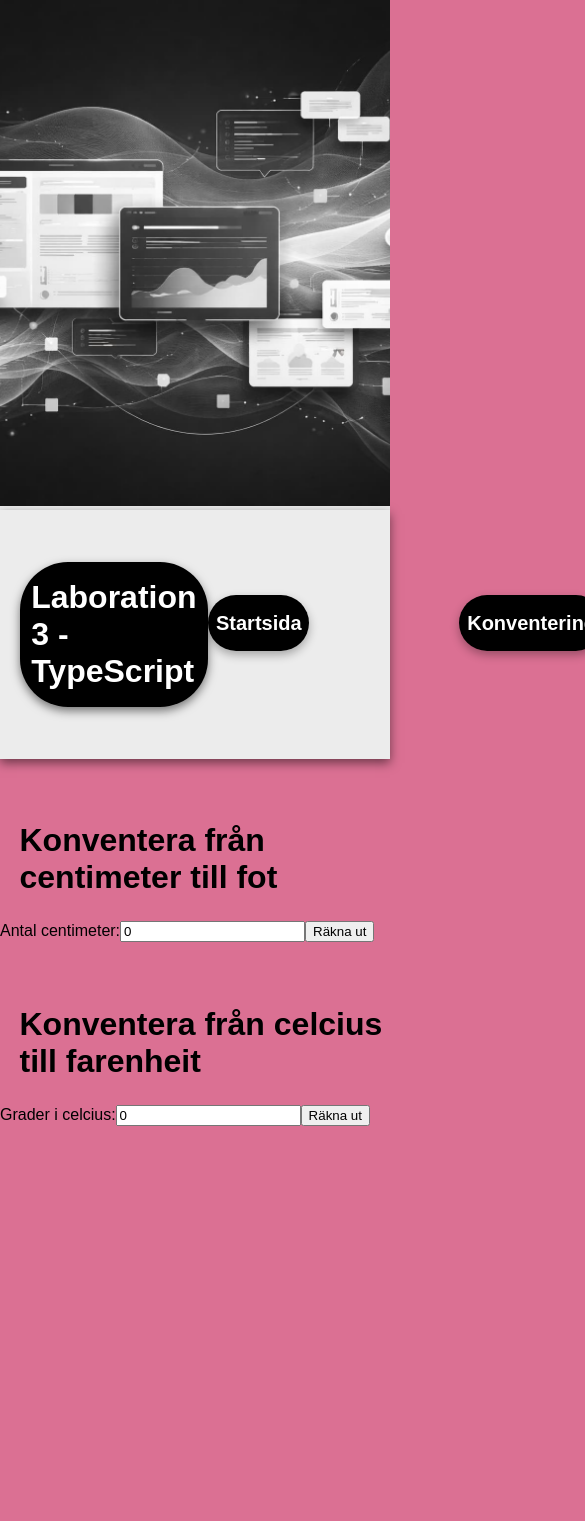
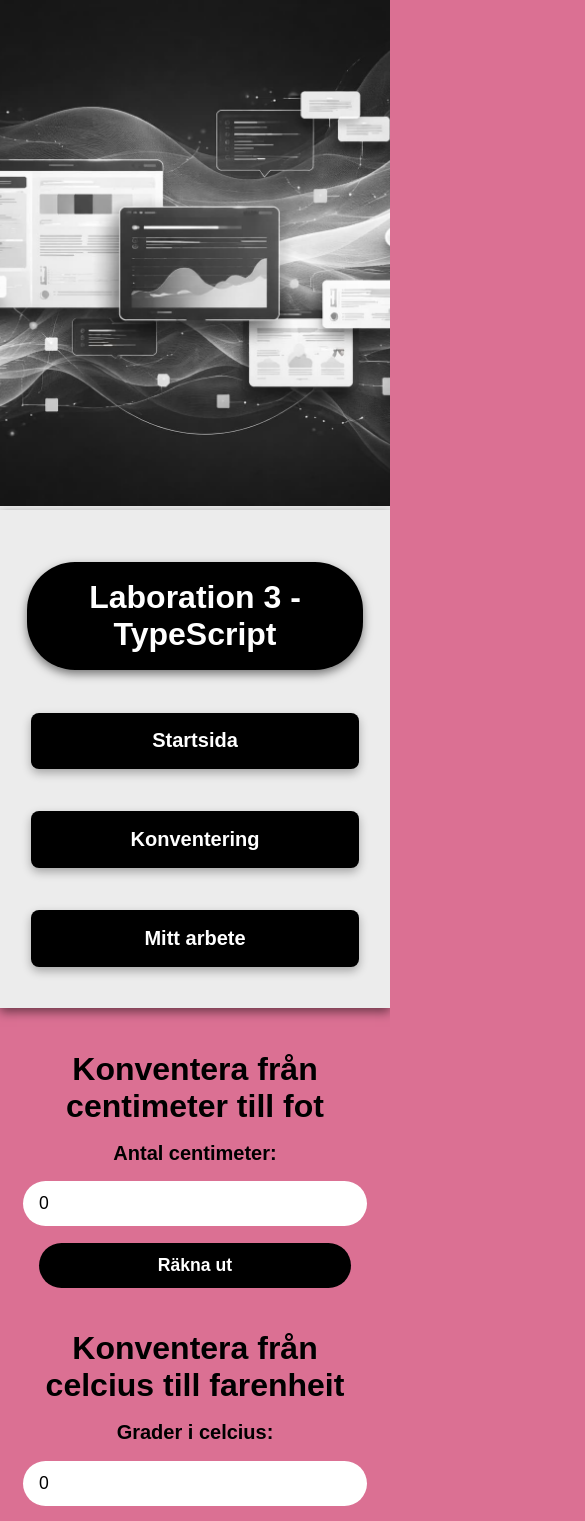
Before and after one commit to alvastern/laboration-3-typescript, an Angular app: page /varden in a window 390 px wide. Shown: the top 1521 px of the page, 585 px wide, since content can reach past the window. Before the commit the page ends 1126 px from the top, so only its background shows below. Built offline with nearby package versions, Linux system fonts and the light colour scheme.

Commit message:
Styling + responsivitet

```diff
--- a/src/app/pages/arbete/arbete.scss
+++ b/src/app/pages/arbete/arbete.scss
@@ -9,7 +9,20 @@ h3 {
 }
 
 p {
-    font-size: 1.5rem;
+    font-size: 1.25rem;
     margin: 0 0 10vh 5vw;
     width: 60ch;
 }
+
+@media (max-width: 1024px) {
+    h2, h3 {
+        text-align: center;
+        margin: 5vh auto 2vh auto;
+    }
+
+    p {
+        text-align: center;
+        margin: 0 auto 5vh auto;
+        width: 80vw;
+    }
+}
--- a/src/app/pages/home/home.scss
+++ b/src/app/pages/home/home.scss
@@ -8,3 +8,16 @@ p {
     margin: 0 0 10vh 5vw;
     width: 50ch;
 }
+
+@media (max-width: 1024px) {
+    p {
+        text-align: center;
+        margin: 0 auto 5vh auto;
+        width: 80vw;
+    }
+
+    h2 {
+        text-align: center;
+        margin: 5vh auto 2.5vh auto;
+    }
+}
--- a/src/app/pages/varden/varden.html
+++ b/src/app/pages/varden/varden.html
@@ -3,23 +3,23 @@
         <h2>Konventera från centimeter till fot</h2>
 
         <form (submit)="cmToFot($event)" id="formFot">
-            <label for="inputNumberMeter">Antal centimeter:</label>
-            <input type="number" [(ngModel)]="cm" name="cm" placeholder="Skriv in ett nummer">
+            <label for="inputNumberMeter">Antal centimeter: </label>
+            <input type="number" [(ngModel)]="cm" name="cm" placeholder="Skriv in ett nummer" id="inputFot">
             <button type="submit" id="submitFot">Räkna ut</button>
         </form>
 
-        <p *ngIf="fot">Fot: {{ fot }}</p>
+        <p *ngIf="fot" id="resultatFot">Fot: {{ fot }}</p>
     </section>
 
     <section>
         <h2>Konventera från celcius till farenheit</h2>
 
-        <form (submit)="celciusToFarenheit($event)" id="formCelcius">
-            <label for="inputNumberCelcius">Grader i celcius:</label>
-            <input type="number" [(ngModel)]="celcius" name="celcius" placeholder="Skriv in ett nummer">
+        <form (submit)="celciusToFarenheit($event)" id="formCelcius" id="formCelcius">
+            <label for="inputNumberCelcius">Grader i celcius: </label>
+            <input type="number" [(ngModel)]="celcius" name="celcius" placeholder="Skriv in ett nummer" id="inputCelcius">
             <button type="submit" id="submitCelcius">Räkna ut</button>
         </form>
 
-        <p *ngIf="farenheit">Farenheit: {{ farenheit }}</p>
+        <p *ngIf="farenheit" id="resultatCelcius">Farenheit: {{ farenheit }}</p>
     </section>
 </main>
--- a/src/app/pages/varden/varden.scss
+++ b/src/app/pages/varden/varden.scss
@@ -2,3 +2,77 @@ h2 {
     font-size: 2rem;
     margin: 7.5vh 0 3vh 5vw;
 }
+
+#formFot, #formCelcius {
+    margin: 0 0 5vh 5vw;
+    font-weight: bold;
+    font-size: 1.25rem;
+}
+
+#inputFot, #inputCelcius {
+    border: none;
+    padding: 0.5rem 1rem;
+    border-radius: 1.5rem;
+    font-size: 1.25rem;
+}
+
+#resultatFot, #resultatCelcius {
+    margin: 2.5vh 0 5vh 5vw;
+    font-size: 1.25rem;
+    font-weight: bold;
+}
+
+#submitFot, #submitCelcius {
+    margin: 0 0 0 2.5vw;
+    padding: 1rem 1.5rem;
+    border: none;
+    border-radius: 1.5rem;
+    font-size: 1rem;
+    font-weight: bold;
+    background-color: black;
+    color: white;
+}
+
+#submitFot:hover, #submitCelcius:hover {
+    background-color: white;
+    cursor: pointer;
+    color: black;
+}
+
+@media (max-width: 1024px) {
+    h2 {
+        margin: 5vh auto 2vh auto;
+        width: 80vw;
+        text-align: center;
+    }
+
+    #formFot, #formCelcius {
+        margin: 0 auto 4vh auto;
+        width: 80vw;
+        display: flex;
+        flex-direction: column;
+        gap: 2vh;
+        align-items: center;
+        text-align: center;
+    }
+
+    #inputFot, #inputCelcius {
+        width: 100%;
+        font-size: 1.1rem;
+        padding: 0.75rem 1rem;
+    }
+
+    #submitFot, #submitCelcius {
+        width: 100%;
+        margin: 0;
+        font-size: 1.1rem;
+        padding: 0.75rem;
+    }
+
+    #resultatFot, #resultatCelcius {
+        margin: 2vh auto 4vh auto;
+        width: 80vw;
+        text-align: center;
+        font-size: 1.1rem;
+    }
+}
--- a/src/app/partials/header-nav/header-nav.scss
+++ b/src/app/partials/header-nav/header-nav.scss
@@ -21,7 +21,7 @@ header {
     display: flex;
     list-style-type: none;
     padding: 0;
-    gap: 150px;
+    gap: 2.5vw;
 
     li a {
         color: white;
@@ -48,3 +48,32 @@ h1 {
     border-radius: 3rem;
     box-shadow: 0 4px 10px rgba(0, 0, 0, 0.5);
 }
+
+@media (max-width: 1024px) {
+    #nav-list  {
+        flex-direction: column;
+        gap: 5vh;
+    }
+
+    #nav-list li {
+        width: 100%;
+        display: flex;
+        justify-content: center;
+    }
+
+    #nav-list li a {
+        width: 80vw;
+        display: block;
+        text-align: center;
+        border-radius: 0.5rem;
+    }
+
+    #header-sektion {
+        flex-direction: column;
+    }
+
+    h1 {
+        width: 80vw;
+        text-align: center;
+    }
+}
```
